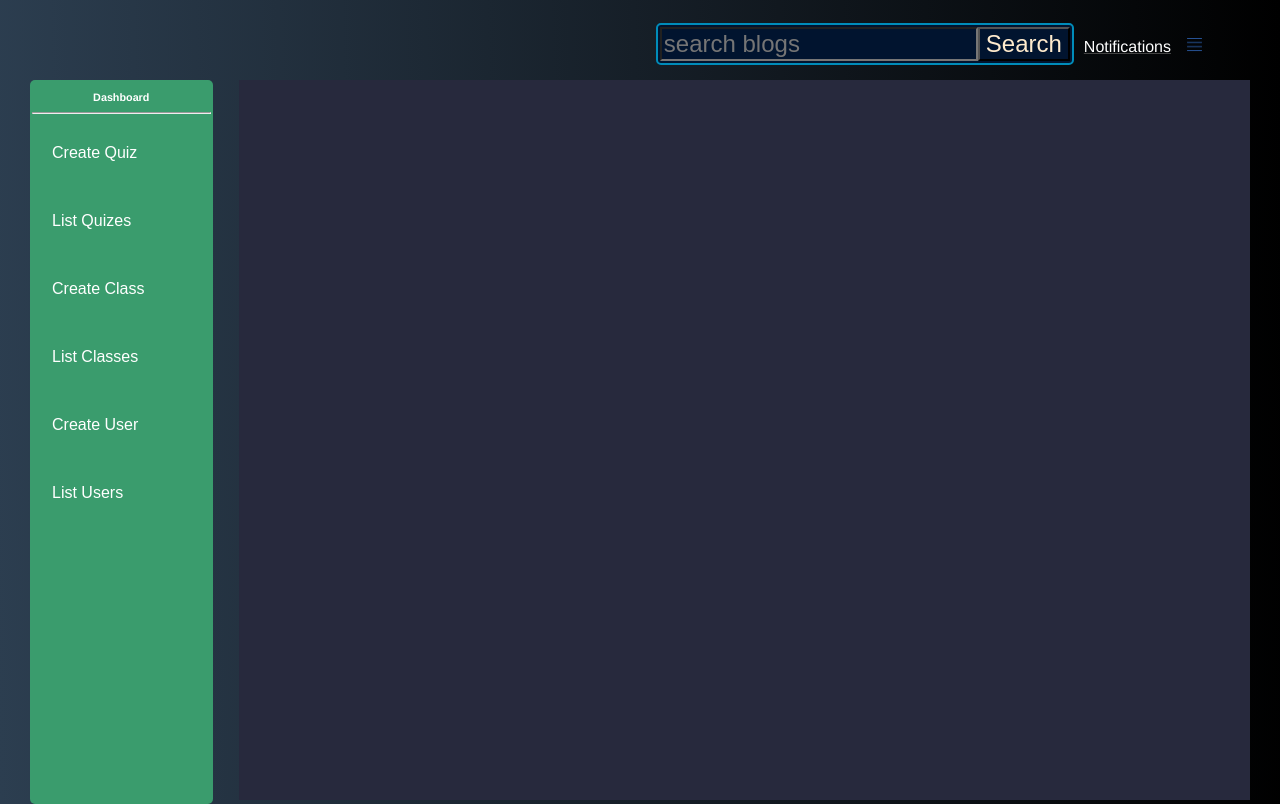
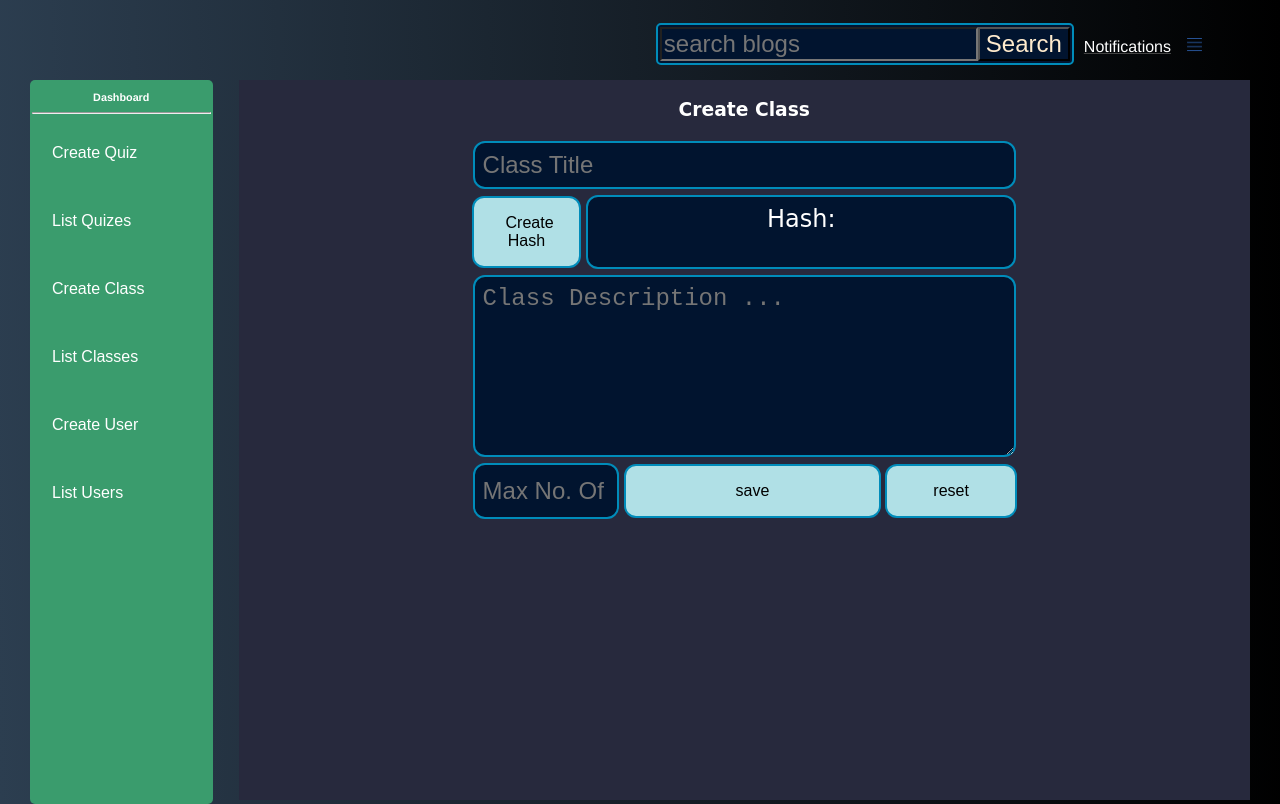
Before and after one commit to hosseindehghanipour1998/onlineClass-Backend, a Vue app in the folder online-class/: page / in a window 1280 px wide. Built offline with nearby package versions, Linux system fonts and the light colour scheme; what vue-particles would draw is missing.

Commit message:
Added Create Course Field

```diff
--- /dev/null
+++ b/online-class/src/components/CreateClassForm/CreateClassForm.vue
@@ -0,0 +1,120 @@
+<template>
+
+
+<div class="SignInAlignment">
+  <form>
+        <h3 style="color:white"> Create Class </h3>
+        <div class="row">
+          <input  class="inputStyle  pa2 inputStyle" type="text"  placeholder="Class Title ">
+        </div>
+
+        <div class="row">
+          <button id="columnLeft" class="buttonStyle" type="submit" >Create Hash</button>
+          <p id="columnRight" class="inputStyle  pa2 inputStyle"   placeholder="Hash">Hash:</p>
+        </div>
+        <div class="otherColumns">
+          <textarea class="inputStyle pa2 " name="message" rows="6" style="width:100%;" placeholder="Class Description ..."></textarea>
+        </div>
+
+        <div class="row">
+          <input class=" inputStyle"  id="MNS"  placeholder="Max No. Of Students">
+          <input class=" buttonStyle"  id="SBTN" type="submit" value="save">
+          <input class=" buttonStyle"  id="RBTN" type="submit" value="reset">
+        </div>
+  </form>
+</div>
+</template>
+
+<style scoped>
+
+
+.SignInAlignment {
+  display: flex;
+  flex-direction:column;
+  align-items: center;
+	font-family: "Comic Sans MS", cursive, sans-serif ;
+	width: 100%;
+  height: 100%;
+  /*box-shadow :0 4px 8px 0 rgb(0, 0, 0), 0 6px 20px 0 rgba(0, 0, 0, 1);*/
+  /*box-shadow :  1 8px 16px 0 rgba(0,0,0,1);*/
+  opacity: 1 !important;
+}
+
+#MNS {
+    width: 25%;
+}
+#RBTN{
+    width: 25%;
+}
+#SBTN{
+
+    width: 50%;
+}
+
+.inputStyle {
+    color: white !important;
+    border-radius: 12px;
+    background-color: #01142F;
+	transition-duration: 0.4s;
+    border: 2px solid #008CBA;
+    width: 100%;
+    font-size: 1.5rem;
+    padding:8px;
+    margin:3px;
+}
+.row{
+  display:flex;
+  width:100%;
+  height: auto;
+}
+
+.buttonStyle:hover {
+  background-image: linear-gradient(89deg,#3CBA92,#0BA360);
+  color: black ;
+}
+.otherColumns{
+  display: flex;
+}
+#columnLeft{
+  width:20% !important;
+  height: auto;
+}
+
+#columnRight{
+  width:80%  !important;
+  height: auto;
+}
+
+.buttonStyle{
+  border-radius: 12px;
+  background-color: powderblue;
+  border: none;
+  color: black;
+  padding: 16px 32px;
+  text-align: center;
+  text-decoration: none;
+  display: inline-block;
+  align-content: center;
+  font-size: 1rem;
+  margin: 4px 2px;
+  transition-duration: 0.2s;
+  cursor: pointer;
+  width: 50%;
+  border: 2px solid #008CBA;
+}
+
+
+.buttonStyle:active{
+  background-color: royalblue;
+  color: red;
+  box-shadow: 0 5px #666;
+  transform: translateY(2px);
+}
+
+
+
+.inputStyle:hover{
+  border-color:purple;
+  background-image: linear-gradient(89deg,#3CBA92,#0BA360);
+}
+</style>
--- a/online-class/src/components/Home/Home.vue
+++ b/online-class/src/components/Home/Home.vue
@@ -29,10 +29,15 @@
                         </div>
 
                         <div v-if=" pageNo === availableComponents.ListQuizesLayout">
-                            <!-- Test Mode -->
                             <QuizListerView ></QuizListerView>
+                        </div>
 
+                        <div v-if=" pageNo === availableComponents.CreateCourseLayout">
+                            <CreateClassForm ></CreateClassForm>
+                        </div>
 
+                        <div v-if=" pageNo === availableComponents.Test">
+                            <CreateClassForm ></CreateClassForm>
                         </div>
 
                     </div>
@@ -50,6 +55,7 @@ import EditProfileForm from '../EditProfileForm.vue';
 import UserListView from '../UserListView/UserListView.vue';
 import UserListerLayout from '../UserListerLayout/UserListerLayout.vue';
 import QuizListerView from '../QuizListerView/QuizListerView.vue';
+import CreateClassForm from '../CreateClassForm/CreateClassForm.vue';
 export default {
     components: {
         SideBar,
@@ -57,7 +63,9 @@ export default {
         EditProfileForm,
         UserListView,
         UserListerLayout,
-        QuizListerView
+        QuizListerView,
+        CreateClassForm,
+
     },
     /*
       Create Quiz
@@ -79,10 +87,11 @@ export default {
                 ListUsersLayout : "7",
                 CreateCourseLayout : "5",
                 CreateQuizLayout : "6",
+                Test : '+'
 
 
             },
-            pageNo : '9',
+            pageNo : '+',
 
         }
     },
@@ -114,6 +123,9 @@ export default {
             if( wantedPage === "LQ" ){
                 this.pageNo = "4";
             }
+            if( wantedPage === "CC" ){
+                this.pageNo = "5";
+            }
 
             else{
                 this.pageNo == "0";
```
